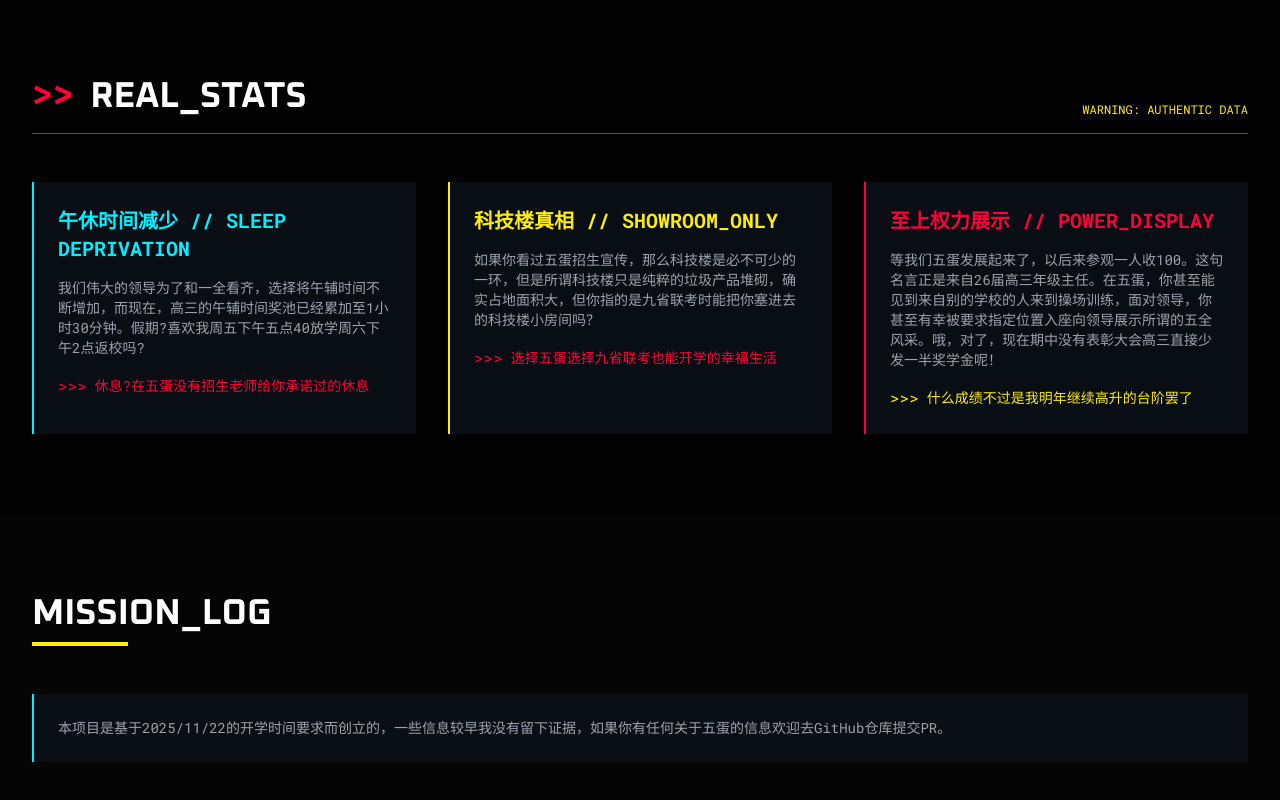
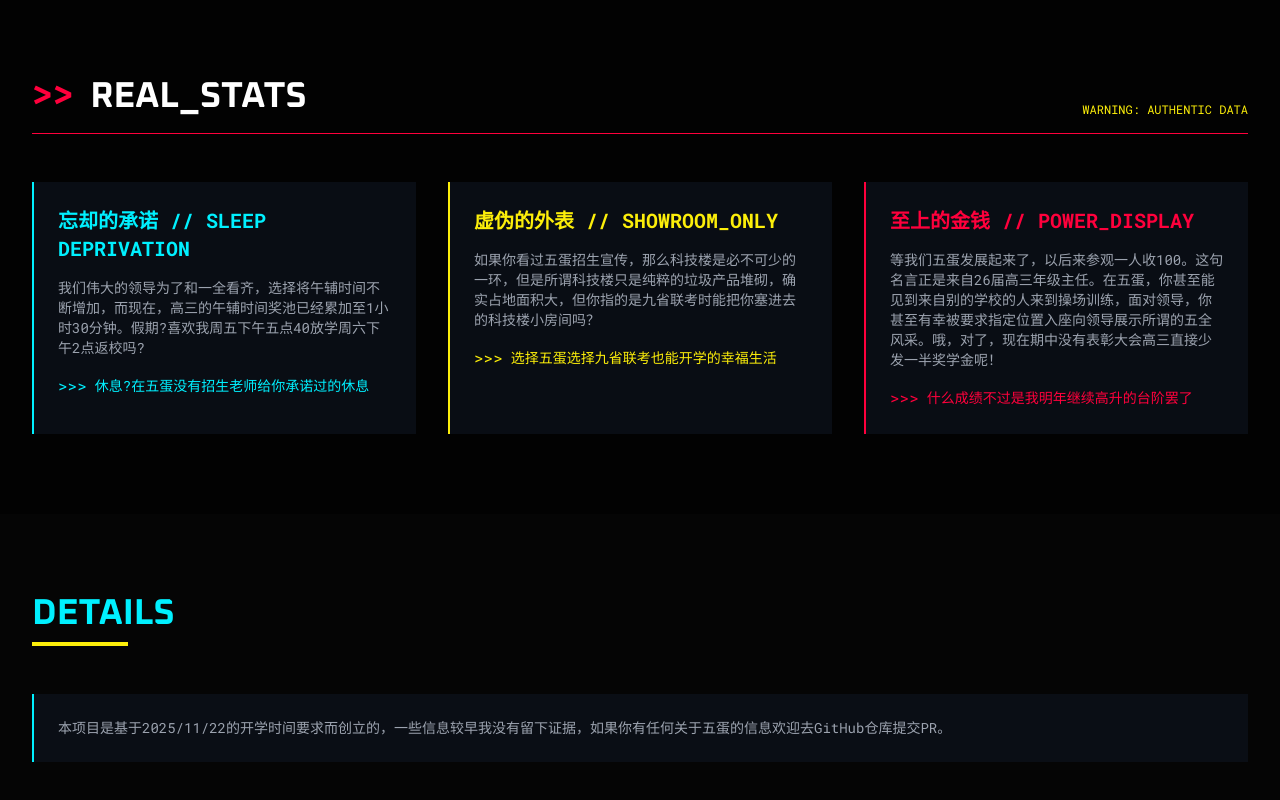
Before and after one commit to SULIing/wudan, a plain HTML site: page public/index.html in a window 1280 px wide. Shown: the part 804-1604 px from the top of the page. Drawn offline with nearby package versions, Linux system fonts and the light colour scheme.

Commit message:
Add files via upload

```diff
--- a/public/index.html
+++ b/public/index.html
@@ -107,9 +107,8 @@
                         </a>
                     </div>
                 </div>
-                <!-- 右侧文字 -->
-                <div class="relative hidden md:block">
-                    <div class="space-y-6">
+                <div class="relative md:block w-full">
+                    <div class="space-y-6 mt-10 md:mt-0">
                         <div class="inline-block px-2 py-1 bg-cp-blue text-black text-xs font-bold tracking-widest mb-2">CORE WARNING</div>
                         <h2 class="text-4xl md:text-5xl font-extrabold leading-tight text-white">
                             <span class="text-cp-red glitch" data-text="EDUCATION">然而事实真的是这样吗?</span>
@@ -146,32 +145,32 @@
 
                 <div class="grid grid-cols-1 md:grid-cols-3 gap-8">
                     <div class="bg-gray-900/50 p-6 border-l-2 border-cp-blue">
-                        <h3 class="text-xl font-bold text-cp-blue mb-4 font-code">午休时间减少 // SLEEP DEPRIVATION</h3>
+                        <h3 class="text-xl font-bold text-cp-blue mb-4 font-code">忘却的承诺 // SLEEP DEPRIVATION</h3>
                         <p class="text-gray-400 text-sm mb-4 font-code">
                             我们伟大的领导为了和一全看齐，选择将午辅时间不断增加，而现在，高三的午辅时间奖池已经累加至1小时30分钟。假期?喜欢我周五下午五点40放学周六下午2点返校吗?
                         </p>
-                        <div class="flex items-center text-cp-red font-code mt-4">
+                        <div class="flex items-center text-cp-blue font-code mt-4">
                             <span class="mr-2">>>></span>
                             <span class="text-sm">休息?在五蛋没有招生老师给你承诺过的休息</span>
                         </div>
                     </div>
 
                     <div class="bg-gray-900/50 p-6 border-l-2 border-cp-yellow">
-                        <h3 class="text-xl font-bold text-cp-yellow mb-4 font-code">科技楼真相 // SHOWROOM_ONLY</h3>
+                        <h3 class="text-xl font-bold text-cp-yellow mb-4 font-code">虚伪的外表 // SHOWROOM_ONLY</h3>
                         <p class="text-gray-400 text-sm mb-4 font-code">
                             如果你看过五蛋招生宣传，那么科技楼是必不可少的一环，但是所谓科技楼只是纯粹的垃圾产品堆砌，确实占地面积大，但你指的是九省联考时能把你塞进去的科技楼小房间吗？
                         </p>
-                        <div class="flex items-center text-cp-red font-code mt-4">
+                        <div class="flex items-center text-cp-yellow font-code mt-4">
                             <span class="mr-2">>>></span>
                             <span class="text-sm">选择五蛋选择九省联考也能开学的幸福生活</span>
                         </div>
                     </div>
                      <div class="bg-gray-900/50 p-6 border-l-2 border-cp-red">
-                        <h3 class="text-xl font-bold text-cp-red mb-4 font-code">至上权力展示 // POWER_DISPLAY</h3>
+                        <h3 class="text-xl font-bold text-cp-red mb-4 font-code">至上的金钱 // POWER_DISPLAY</h3>
                         <p class="text-gray-400 text-sm mb-4 font-code">
                             等我们五蛋发展起来了，以后来参观一人收100。这句名言正是来自26届高三年级主任。在五蛋，你甚至能见到来自别的学校的人来到操场训练，面对领导，你甚至有幸被要求指定位置入座向领导展示所谓的五全风采。哦，对了，现在期中没有表彰大会高三直接少发一半奖学金呢！
                         </p>
-                        <div class="flex items-center text-cp-yellow font-code mt-4">
+                        <div class="flex items-center text-cp-red font-code mt-4">
                             <span class="mr-2">>>></span>
                             <span class="text-sm">什么成绩不过是我明年继续高升的台阶罢了</span>
                         </div>
@@ -182,7 +181,7 @@
         <section id="details" class="py-20 relative">
              <div class="max-w-7xl mx-auto px-4 sm:px-6 lg:px-8">
                 <div class="mb-12">
-                    <h2 class="text-3xl md:text-4xl font-bold text-white mb-2">MISSION_LOG</h2>
+                    <h2 class="text-3xl md:text-4xl font-bold text-cp-blue mb-2">DETAILS</h2>
                     <div class="h-1 w-24 bg-cp-yellow"></div>
                 </div>
 
```
